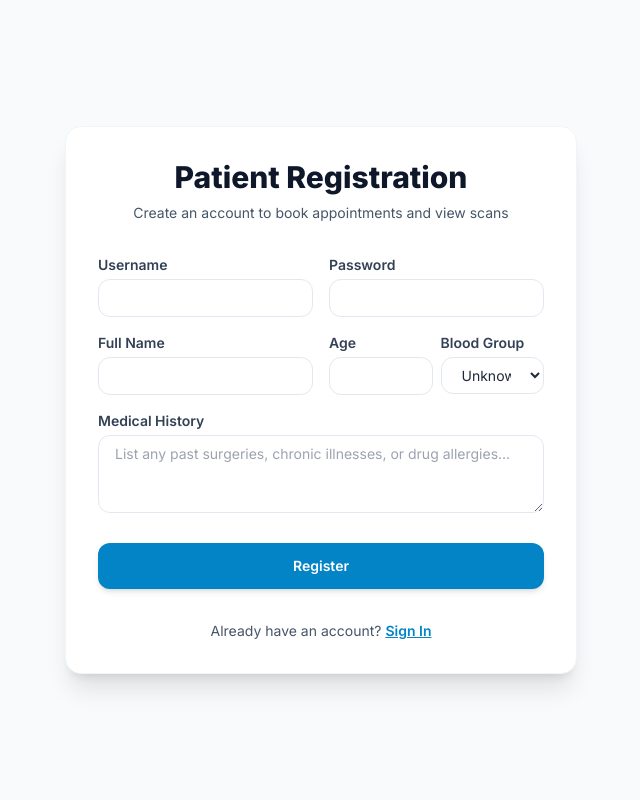
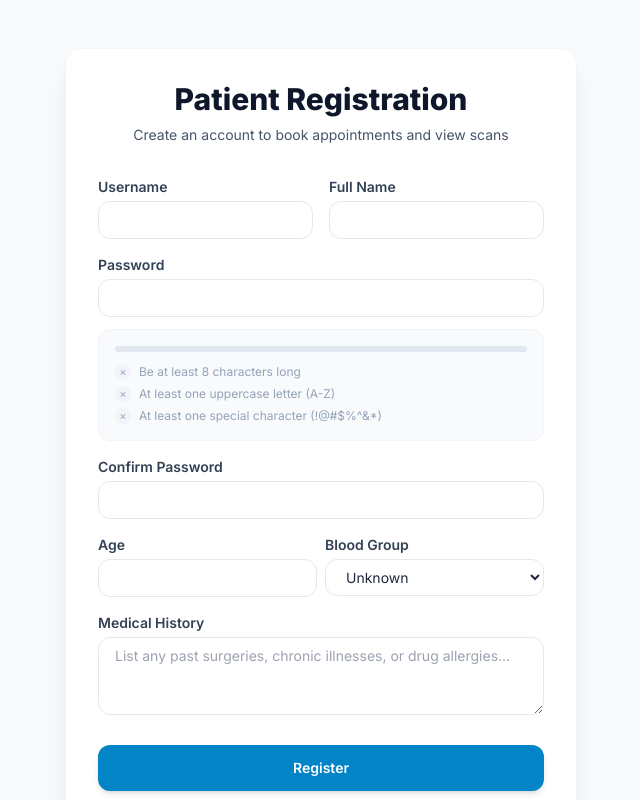
Before and after one commit to Thamindu2000/-Cloud-Based-Hospital-Management-System-, a React (Create React App) app in the folder frontend/: page /register in a window 1280 px wide. Shown: the top 800 px of the page, without its empty margins (319-959 px from the left). Built offline with nearby package versions, Linux system fonts and the light colour scheme; no server answers.

Commit message:
Feature: integrate PasswordStrength checker, add Confirm Password fields, and fix real-time profile picture update synchronization

```diff
--- /dev/null
+++ b/frontend/src/components/PasswordStrength.jsx
@@ -0,0 +1,56 @@
+import React from 'react';
+
+const PasswordStrength = ({ password }) => {
+  const tests = [
+    { regex: /.{8,}/, text: "Be at least 8 characters long" },
+    { regex: /[A-Z]/, text: "At least one uppercase letter (A-Z)" },
+    { regex: /[!@#$%^&*(),.?":{}|<>]/, text: "At least one special character (!@#$%^&*)" }
+  ];
+
+  const score = password ? tests.filter(t => t.regex.test(password)).length : 0;
+  const colors = ["bg-red-500", "bg-orange-400", "bg-emerald-500"];
+
+  return (
+    <div className="mt-3 bg-slate-50 border border-slate-100 p-4 rounded-xl space-y-3">
+      {/* Segmented Status Bar */}
+      <div className="h-1.5 w-full bg-slate-200 rounded-full flex overflow-hidden">
+        {[0, 1, 2].map((i) => (
+          <div
+            key={i}
+            className={`flex-1 transition-colors duration-300 ${
+              score > i ? colors[score - 1] : "bg-slate-200"
+            } ${i > 0 ? "ml-1" : ""}`}
+          ></div>
+        ))}
+      </div>
+
+      {/* Checklist */}
+      <div className="space-y-1.5">
+        {tests.map((t, i) => {
+          const isPassed = password ? t.regex.test(password) : false;
+          return (
+            <div
+              key={i}
+              className={`flex items-center text-xs transition-colors duration-300 ${
+                isPassed ? "text-emerald-700 font-medium" : "text-slate-400"
+              }`}
+            >
+              {isPassed ? (
+                <span className="flex items-center justify-center w-4 h-4 rounded-full bg-emerald-100 text-emerald-600 mr-2 text-[10px]">
+                  ✓
+                </span>
+              ) : (
+                <span className="flex items-center justify-center w-4 h-4 rounded-full bg-slate-100 text-slate-400 mr-2 text-[10px]">
+                  ✗
+                </span>
+              )}
+              <span>{t.text}</span>
+            </div>
+          );
+        })}
+      </div>
+    </div>
+  );
+};
+
+export default PasswordStrength;
--- a/frontend/src/pages/AdminProfile.jsx
+++ b/frontend/src/pages/AdminProfile.jsx
@@ -1,13 +1,17 @@
 import React, { useState, useEffect } from 'react';
-import { useNavigate, Link } from 'react-router-dom';
+import { Link } from 'react-router-dom';
 import api from '../services/api';
 import PageTransition from '../components/PageTransition';
 import LoadingScreen from '../components/LoadingScreen';
+import PasswordStrength from '../components/PasswordStrength';
 
 const AdminProfile = () => {
   const [formData, setFormData] = useState({
     username: '',
     fullName: '',
+    currentPassword: '',
+    newPassword: '',
+    confirmNewPassword: '',
   });
   const [photo, setPhoto] = useState(null);
   const [previewUrl, setPreviewUrl] = useState('');
@@ -26,6 +30,9 @@ const AdminProfile = () => {
       setFormData({
         username: response.data.username || '',
         fullName: response.data.fullName || '',
+        currentPassword: '',
+        newPassword: '',
+        confirmNewPassword: '',
       });
       if (response.data.profilePictureUrl) {
         setPreviewUrl(response.data.profilePictureUrl);
@@ -59,9 +66,28 @@ const AdminProfile = () => {
     setSuccess('');
     setLoading(true);
 
+    if (formData.newPassword) {
+      if (!formData.currentPassword) {
+        setError('Current password is required to change password.');
+        setLoading(false);
+        return;
+      }
+      if (formData.newPassword !== formData.confirmNewPassword) {
+        setError('New passwords do not match.');
+        setLoading(false);
+        return;
+      }
+    }
+
     const submitData = new FormData();
     submitData.append('username', formData.username);
     submitData.append('fullName', formData.fullName);
+
+    if (formData.currentPassword && formData.newPassword) {
+      submitData.append('currentPassword', formData.currentPassword);
+      submitData.append('newPassword', formData.newPassword);
+    }
+
     if (photo) {
       submitData.append('photo', photo);
     }
@@ -73,10 +99,22 @@ const AdminProfile = () => {
         },
       });
 
-      // Update stored username in localStorage
+      // Update stored username and profile picture in localStorage
       localStorage.setItem('username', response.data.username);
+      localStorage.setItem('profilePictureUrl', response.data.profilePictureUrl || '');
+
+      // Notify the Navbar (and other components) about the profile update
+      window.dispatchEvent(new Event('profileUpdate'));
 
       setSuccess('Profile updated successfully!');
+
+      // Clear password fields
+      setFormData((prev) => ({
+        ...prev,
+        currentPassword: '',
+        newPassword: '',
+        confirmNewPassword: '',
+      }));
       setLoading(false);
     } catch (err) {
       console.error(err);
@@ -96,7 +134,7 @@ const AdminProfile = () => {
           <div className="flex items-center justify-between border-b border-slate-100 pb-4">
             <div>
               <h2 className="text-3xl font-extrabold text-slate-900">Admin Profile Management</h2>
-              <p className="mt-1 text-sm text-slate-500">Update your account credentials and personal details</p>
+              <p className="mt-1 text-sm text-slate-500">Update your account credentials, profile photo, and security details</p>
             </div>
             <Link to="/admin" className="text-hospital-600 hover:text-hospital-700 text-sm font-semibold flex items-center space-x-1">
               <span>&larr; Back to Dashboard</span>
@@ -162,6 +200,48 @@ const AdminProfile = () => {
                   onChange={handleInputChange}
                 />
               </div>
+
+              {/* Password Change Fields */}
+              <div className="border-t border-slate-100 pt-6 space-y-4">
+                <h3 className="text-lg font-bold text-slate-900">Change Password</h3>
+
+                <div>
+                  <label className="block text-sm font-semibold text-slate-700">Current Password</label>
+                  <input
+                    name="currentPassword"
+                    type="password"
+                    className="mt-1 w-full px-4 py-2 border border-slate-200 rounded-xl text-sm focus:ring-2 focus:ring-hospital-500"
+                    placeholder="Enter current password to verify"
+                    value={formData.currentPassword}
+                    onChange={handleInputChange}
+                  />
+                </div>
+
+                <div>
+                  <label className="block text-sm font-semibold text-slate-700">New Password</label>
+                  <input
+                    name="newPassword"
+                    type="password"
+                    className="mt-1 w-full px-4 py-2 border border-slate-200 rounded-xl text-sm focus:ring-2 focus:ring-hospital-500"
+                    placeholder="Enter new password"
+                    value={formData.newPassword}
+                    onChange={handleInputChange}
+                  />
+                  <PasswordStrength password={formData.newPassword} />
+                </div>
+
+                <div>
+                  <label className="block text-sm font-semibold text-slate-700">Confirm New Password</label>
+                  <input
+                    name="confirmNewPassword"
+                    type="password"
+                    className="mt-1 w-full px-4 py-2 border border-slate-200 rounded-xl text-sm focus:ring-2 focus:ring-hospital-500"
+                    placeholder="Confirm new password"
+                    value={formData.confirmNewPassword}
+                    onChange={handleInputChange}
+                  />
+                </div>
+              </div>
             </div>
 
             {/* Submit Button */}
--- a/frontend/src/pages/Register.jsx
+++ b/frontend/src/pages/Register.jsx
@@ -1,14 +1,15 @@
 import React, { useState } from 'react';
 import { useNavigate, Link } from 'react-router-dom';
-import zxcvbn from 'zxcvbn';
 import api from '../services/api';
 import PageTransition from '../components/PageTransition';
 import LoadingScreen from '../components/LoadingScreen';
+import PasswordStrength from '../components/PasswordStrength';
 
 const Register = () => {
   const [formData, setFormData] = useState({
     username: '',
     password: '',
+    confirmPassword: '',
     fullName: '',
     age: '',
     bloodGroup: '',
@@ -26,24 +27,17 @@ const Register = () => {
     });
   };
 
-  const getPasswordStrength = (password) => {
-    if (!password) return null;
-    const result = zxcvbn(password);
-    const score = result.score;
-    if (score <= 1) {
-      return { label: 'Weak', color: 'text-red-500' };
-    } else if (score === 2) {
-      return { label: 'Medium', color: 'text-orange-500' };
-    } else {
-      return { label: 'Strong', color: 'text-green-500' };
-    }
-  };
-
   const handleSubmit = async (e) => {
     e.preventDefault();
     setError('');
     setSuccess('');
     setLoading(true);
+
+    if (formData.password !== formData.confirmPassword) {
+      setError('Passwords do not match.');
+      setLoading(false);
+      return;
+    }
 
     try {
       await api.post('/api/auth/register/patient', {
@@ -79,8 +73,6 @@ const Register = () => {
       setLoading(false);
     }
   };
-
-  const strength = getPasswordStrength(formData.password);
 
   return (
     <>
@@ -124,26 +116,6 @@ const Register = () => {
                 </div>
 
                 <div>
-                  <label className="block text-sm font-semibold text-slate-700">Password</label>
-                  <input
-                    name="password"
-                    type="password"
-                    required
-                    className="mt-1 w-full px-4 py-2 border border-slate-200 rounded-xl text-sm focus:ring-2 focus:ring-hospital-500"
-                    value={formData.password}
-                    onChange={handleChange}
-                  />
-                  {strength && (
-                    <div className="mt-1.5 flex items-center justify-between text-xs">
-                      <span className="text-slate-500">Password Strength:</span>
-                      <span className={`font-semibold ${strength.color}`}>
-                        {strength.label}
-                      </span>
-                    </div>
-                  )}
-                </div>
-
-                <div>
                   <label className="block text-sm font-semibold text-slate-700">Full Name</label>
                   <input
                     name="fullName"
@@ -155,7 +127,32 @@ const Register = () => {
                   />
                 </div>
 
-                <div className="grid grid-cols-2 gap-2">
+                <div className="md:col-span-2">
+                  <label className="block text-sm font-semibold text-slate-700">Password</label>
+                  <input
+                    name="password"
+                    type="password"
+                    required
+                    className="mt-1 w-full px-4 py-2 border border-slate-200 rounded-xl text-sm focus:ring-2 focus:ring-hospital-500"
+                    value={formData.password}
+                    onChange={handleChange}
+                  />
+                  <PasswordStrength password={formData.password} />
+                </div>
+
+                <div className="md:col-span-2">
+                  <label className="block text-sm font-semibold text-slate-700">Confirm Password</label>
+                  <input
+                    name="confirmPassword"
+                    type="password"
+                    required
+                    className="mt-1 w-full px-4 py-2 border border-slate-200 rounded-xl text-sm focus:ring-2 focus:ring-hospital-500"
+                    value={formData.confirmPassword}
+                    onChange={handleChange}
+                  />
+                </div>
+
+                <div className="grid grid-cols-2 gap-2 md:col-span-2">
                   <div>
                     <label className="block text-sm font-semibold text-slate-700">Age</label>
                     <input
```
Also changed, not shown: frontend/src/components/Navbar.jsx (+34 -2 lines), 1 other file (tests, documents, lock files or other folders).
